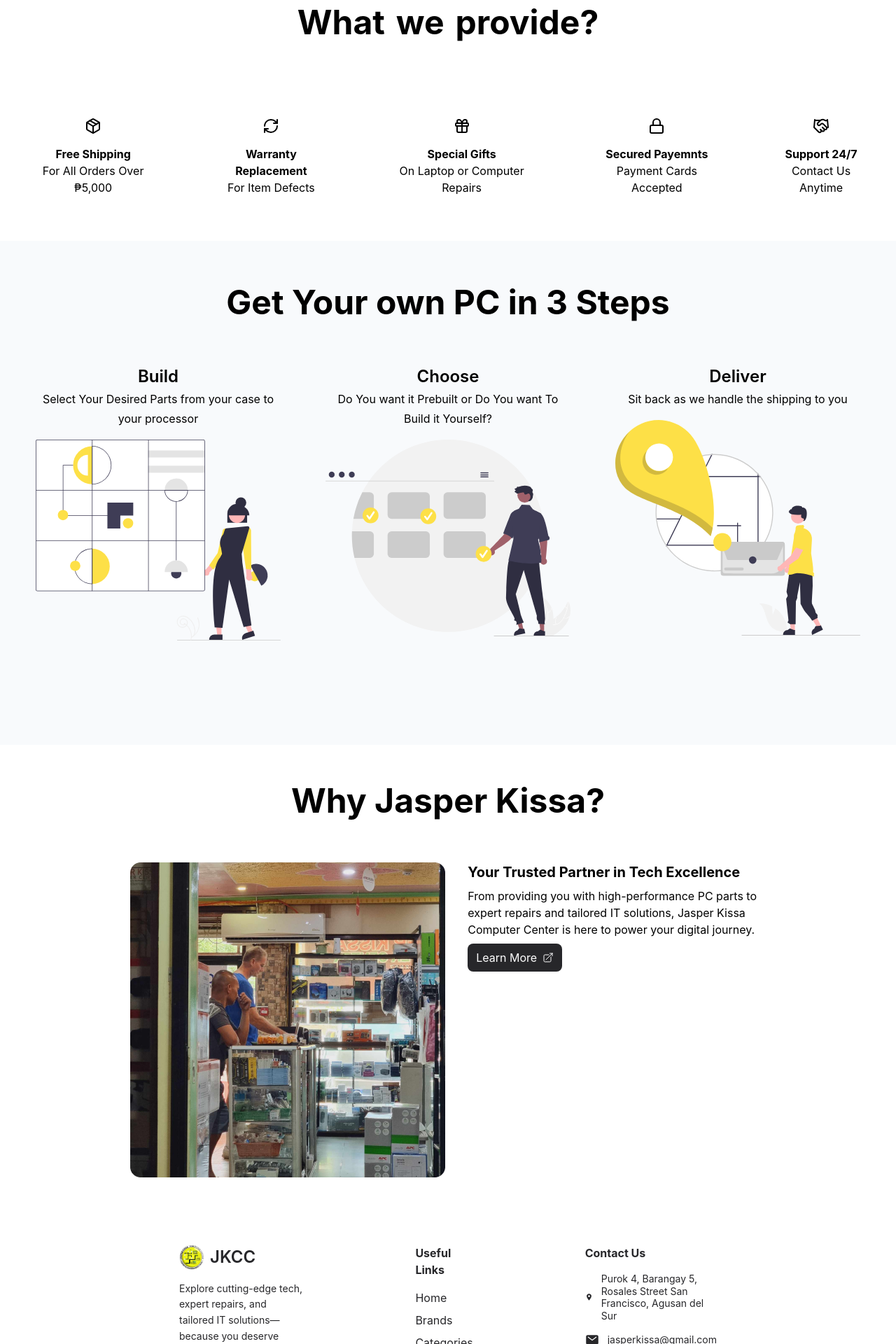
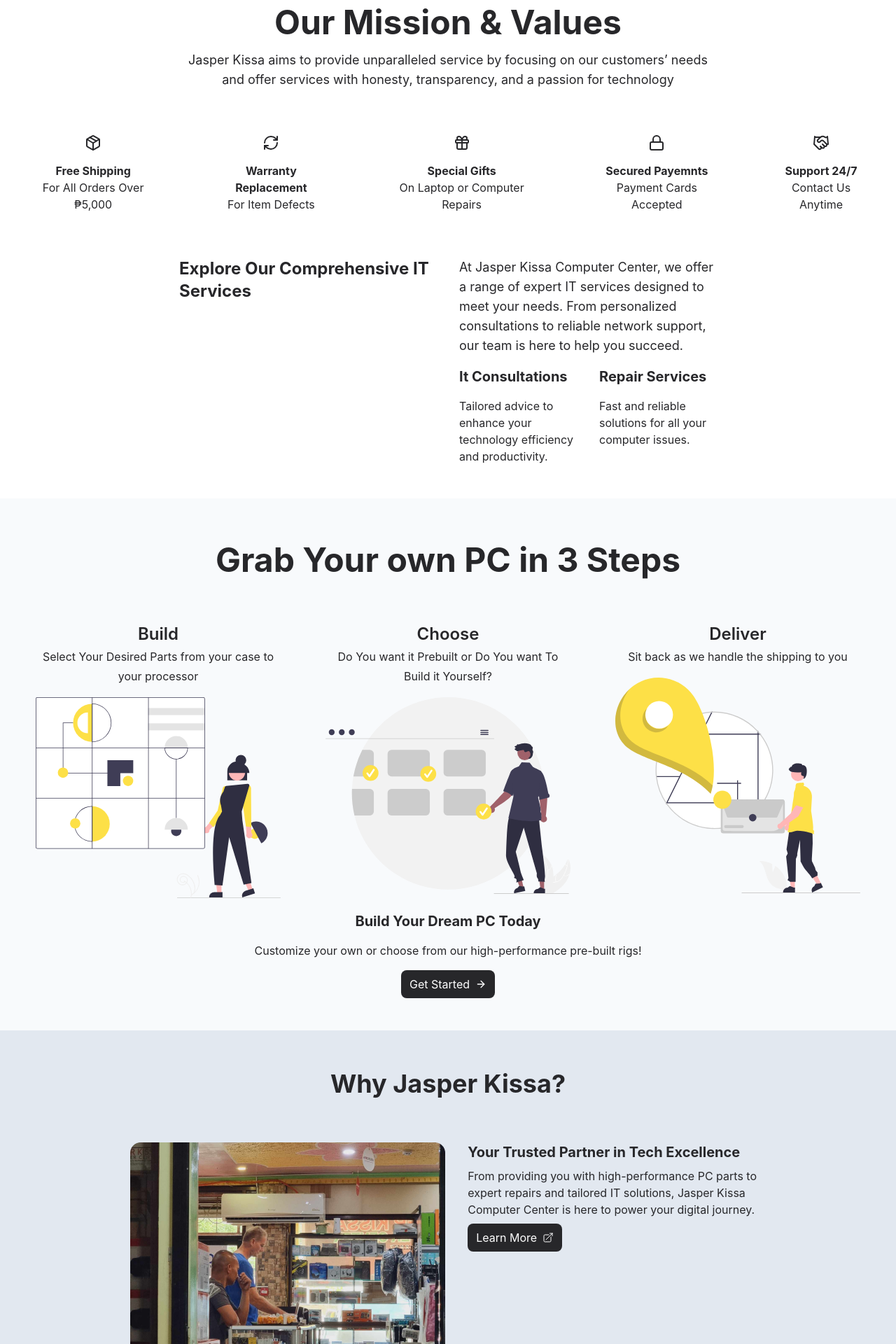
Before and after one commit to jasperlawrencee/jkcc_web_app, a React (Create React App) app: page / in a window 1280 px wide. Shown: the part 840-2760 px from the top of the page at 70% size. Built offline with nearby package versions, Linux system fonts and the light colour scheme.

Commit message:
humana homepage payts nani

```diff
--- a/package.json
+++ b/package.json
@@ -9,6 +9,7 @@
     "firebase": "^11.1.0",
     "react": "^19.0.0",
     "react-dom": "^19.0.0",
+    "react-faq-component": "^1.3.4",
     "react-icons": "^5.4.0",
     "react-router-dom": "^7.1.1",
     "react-scripts": "5.0.1",
--- a/src/App.js
+++ b/src/App.js
@@ -15,7 +15,7 @@
   return (
     <Router>
       {/* Added Margin On Top for Topbar size */}
-      <div className="overflow-hidden w-full bg-white">
+      <div className="overflow-hidden w-full bg-white text-zinc-800">
         <Topbar />
         <div className='content'>
           <Routes>
--- a/src/components/Footer.jsx
+++ b/src/components/Footer.jsx
@@ -6,10 +6,10 @@
 
 export const Footer = () => {
   return (
-    <footer className="text-zinc-800 px-8 py-16 w-full flex justify-center">
-        <div className="lg:w-[60vw] w-full justify-between gap-y-8 flex flex-col md:flex-row md:gap-x-40">
+    <footer className="text-zinc-800 p-8 w-full flex justify-center">
+        <div className="lg:w-[60vw] w-full justify-between gap-y-8 flex flex-col lg:flex-row md:gap-x-40">
           {/* Logo and Description */}
-        <div className="flex flex-col w-fit items-start gap-4">
+        <div className="flex flex-col w-full items-start gap-4">
           <div className="flex items-center gap-2">
             <img src={logo} alt="JKCC Logo" width={36} />
             <h1 className="text-2xl font-semibold">JKCC</h1>
@@ -33,26 +33,26 @@
         </div>
 
         {/* Useful Links */}
-        <div className="flex flex-col gap-4 w-fit items-start">
+        <div className="flex flex-col gap-4 w-full items-start">
           <h2 className="font-bold text-base">Useful Links</h2>
           <nav className="flex flex-col gap-2">
             <a href="/" className="hover:underline">
               Home
             </a>
-            <a href="/under-construction" className="hover:underline">
-              Brands
+            <a href="/about" className="hover:underline">
+              About Us
             </a>
             <a href="/under-construction" className="hover:underline">
-              Categories
+              Browse
             </a>
-            <a href="/about" className="hover:underline">
-              About Us
+            <a href="/under-construction" className="hover:underline">
+              Custom PC
             </a>
           </nav>
         </div>
 
         {/* Contact Information */}
-        <div className="flex flex-col w-fit gap-4 items-start">
+        <div className="flex flex-col w-full gap-4 items-start">
           <h2 className="font-bold text-base">Contact Us</h2>
           <div className="flex items-center gap-3">
             <IoLocationSharp size={20} />
--- a/src/components/Topbar.jsx
+++ b/src/components/Topbar.jsx
@@ -39,7 +39,7 @@
           <a href="/" className="hover:underline">Home</a>
           <a href="/about" className="hover:underline">About</a>
           <a href="/under-construction" className="hover:underline">Browse</a>
-          <a href="/under-construction" className="hover:underline">Build Your Own PC</a>
+          <a href="/under-construction" className="hover:underline">Custom PC</a>
         </div>
 
         {/* Login Tab */}
--- a/src/pages/Home.jsx
+++ b/src/pages/Home.jsx
@@ -1,22 +1,52 @@
 import React from 'react'
 import buildingImg from "../assets/undraw_best-place_dhzp.svg"
 import { HiOutlineArrowTopRightOnSquare } from "react-icons/hi2";
-import { LuGift, LuHandshake, LuLock, LuPackage, LuRefreshCw } from 'react-icons/lu';
+import { LuArrowRight, LuGift, LuHandshake, LuLock, LuPackage, LuRefreshCw } from 'react-icons/lu';
+import { PrimaryLink } from '../components/Button';
+import Faq from "react-faq-component";
 import aboutImage from "../assets/aboutImage1.png";
 import abstract from "../assets/abstract.svg";
 import deliver from "../assets/deliver.svg";
 import order from "../assets/order.svg";
-import { PrimaryLink } from '../components/Button';
 
 export const Home = () => {
 
-  const images = [abstract, deliver, order]
-  const titles = ["Build", "Choose", "Deliver"]
+  const images = [abstract, deliver, order];
+  const titles = ["Build", "Choose", "Deliver"];
   const text = [
     "Select Your Desired Parts from your case to your processor",
     "Do You want it Prebuilt or Do You want To Build it Yourself?",
     "Sit back as we handle the shipping to you",
-  ]
+  ];
+
+  const data = {
+    rows: [
+        {
+          title: <p className='font-bold'>What services do you offer?</p>,
+          content: <p>We provide personalized IT consultations, computer repair and upgrade services, and network setup and support.
+            We also offer custom-build PCs where you can choose from our pre-built selections or customize a PC based on your needs and budget.</p>,
+        },
+        { title: <p className='font-bold'>How can I contact you?</p>,
+          content: <p>You can reach us via our About Us page, where you'll find our phone numbers, our Facebook page, and a contact form.</p>,
+        },
+        {
+          title: <p className='font-bold'>What are your operating hours?</p>,
+          content: <p>Our centers are open Monday to Saturday from 8 AM to 5 PM (PST)</p>,
+        },
+    ],
+  };
+
+  const styles = {
+    bgColor: 'white',
+    titleTextColor: "black",
+    rowTitleColor: "black",
+  };
+
+  const config = {
+    animate: true,
+    // arrowIcon: "V",
+    tabFocus: true
+  };
 
   return (
     <div className="h-fit w-full overflow-hidden">
@@ -49,10 +79,13 @@
       </div>
 
       {/* Offerings */}
-      <div className="flex gap-x-2 md:gap-x-4 text-2xl md:text-4xl lg:text-5xl font-bold justify-center py-12 px-8">
-        <p>What</p>
-        <p>we</p>
-        <p>provide?</p>
+      <div className="flex flex-col h-fit w-full items-start md:items-center justify-center pt-12 gap-y-4 px-8">
+        <div className="text-2xl md:text-4xl lg:text-5xl font-bold justify-center text-start md:text-center">
+          Our Mission & Values
+        </div>
+        <div className="flex text-start md:text-center text-lg font-normal leading-7 w-full md:w-[60vw]">
+          Jasper Kissa aims to provide unparalleled service by focusing on our customers’ needs and offer services with honesty, transparency, and a passion for technology
+        </div>
       </div>
       <div className="grid grid-cols-1 md:grid-cols-2 lg:flex justify-center gap-16 px-8 py-16">
         {offeringIcons.map((icon, index) => (
@@ -66,11 +99,30 @@
             </div>
           </div>
         ))}
+
+      </div>
+      <div className="w-full md:items-center md:justify-center flex px-8 pb-12">
+        <div className="w-full md:w-[60vw] flex flex-col gap-8 md:flex-row items-start justify-between">
+          <div className="flex w-full text-2xl font-bold">Explore Our Comprehensive IT Services</div>
+          <div className="flex flex-col w-full gap-y-4">
+            <div className="text-lg">At Jasper Kissa Computer Center, we offer a range of expert IT services designed to meet your needs. From personalized consultations to reliable network support, our team is here to help you succeed.</div>
+            <div className="flex gap-x-8">
+              <div className="flex flex-col gap-y-4 w-full">
+                <div className="font-bold text-xl">It Consultations</div>
+                <p>Tailored advice to enhance your technology efficiency and productivity.</p>
+              </div>
+              <div className="flex flex-col gap-y-4 w-full">
+                <div className="font-bold text-xl">Repair Services</div>
+                <p>Fast and reliable solutions for all your computer issues.</p>
+              </div>
+            </div>
+          </div>
+        </div>
       </div>
 
       {/* Create Your Own PC */}
-      <div className="flex flex-col w-full h-fit md:h-[90vh] px-8 py-16 items-center justify-start gap-y-16 bg-slate-50">
-        <p className='text-3xl md:text-4xl lg:text-5xl font-bold text-center w-full'>Get Your own PC in 3 Steps</p>
+      <div className="flex flex-col w-full md:h-[95vh] px-8 py-16 items-center justify-between gap-y-16 bg-slate-50">
+        <p className='text-3xl md:text-4xl lg:text-5xl font-bold text-center w-full'>Grab Your own PC in 3 Steps</p>
         <div className="flex flex-col md:flex-row w-full h-fit justify-center items-center md:items-start gap-x-16 gap-y-8">
           {images.map((image, index) => (
             <div className="flex flex-col justify-between items-center gap-y-4 max-w-[350px] md:h-[350px] w-fit text-center">
@@ -82,12 +134,22 @@
             </div>
           ))}
         </div>
+        <div className="flex flex-col items-center justify-center gap-y-4">
+          <p className='text-xl font-bold text-center'>Build Your Dream PC Today</p>
+          <p className='text-center'>Customize your own or choose from our high-performance pre-built rigs!</p>
+          <PrimaryLink
+          route="/under-construction"
+          label="Get Started"
+          icon={<LuArrowRight/>}
+          />
+        </div>
 
       </div>
 
       {/* Why jasper kissa? */}
-      <div className="text-3xl md:text-4xl lg:text-5xl font-bold w-full text-center pt-14 mb-8">Why Jasper Kissa?</div>
-      <div className="flex flex-col md:flex-row h-fit w-full md:justify-center items-start px-8 py-8 gap-8">
+      <div className="flex flex-col w-full px-8 justify-center items-center bg-slate-200">
+        <div className="text-2xl md:text-3xl lg:text-4xl font-bold w-full text-center pt-14 mb-8">Why Jasper Kissa?</div>
+        <div className="flex flex-col md:flex-row h-fit w-full md:justify-center items-start py-8 gap-8">
           <img src={aboutImage} alt="aboutImage" className='h-fit'/>
           <div className="flex flex-col gap-2 md:w-[35%]">
             <div className="text-lg md:text-xl font-bold">Your Trusted Partner in Tech Excellence</div>
@@ -98,7 +160,22 @@
             icon={<HiOutlineArrowTopRightOnSquare />}
             />
           </div>
+          {/* Testimonials */}
         </div>
+      </div>
+
+      {/* FAQs */}
+      <div className="flex flex-col w-full h-fit px-8 py-16 items-center justify-center gap-y-16">
+        <p className='font-bold text-2xl md:text-3xl lg:text-4xl text-center'>Frequently Asked Questions</p>
+        <div className="w-full md:w-[60vw]">
+          <Faq
+            data={data}
+            styles={styles}
+            config={config}
+          />
+        </div>
+      </div>
+      {/* Need More Help? */}
 
     </div>
   )
```
Also changed, not shown: src/pages/About.jsx (+0 -17 lines), 2 other files (tests, documents, lock files or other folders). Lines whose indentation alone changed are shown as unchanged.
